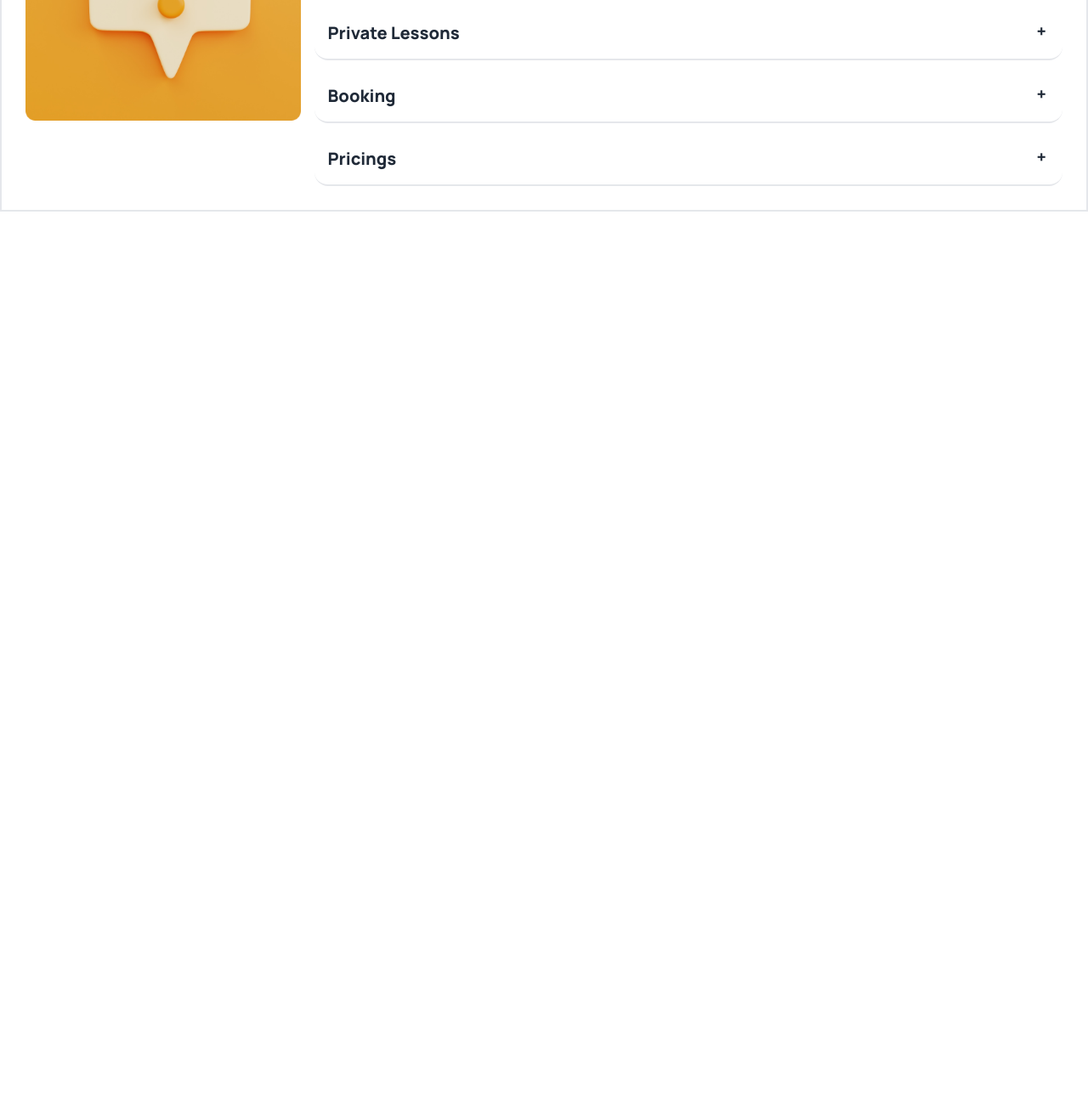
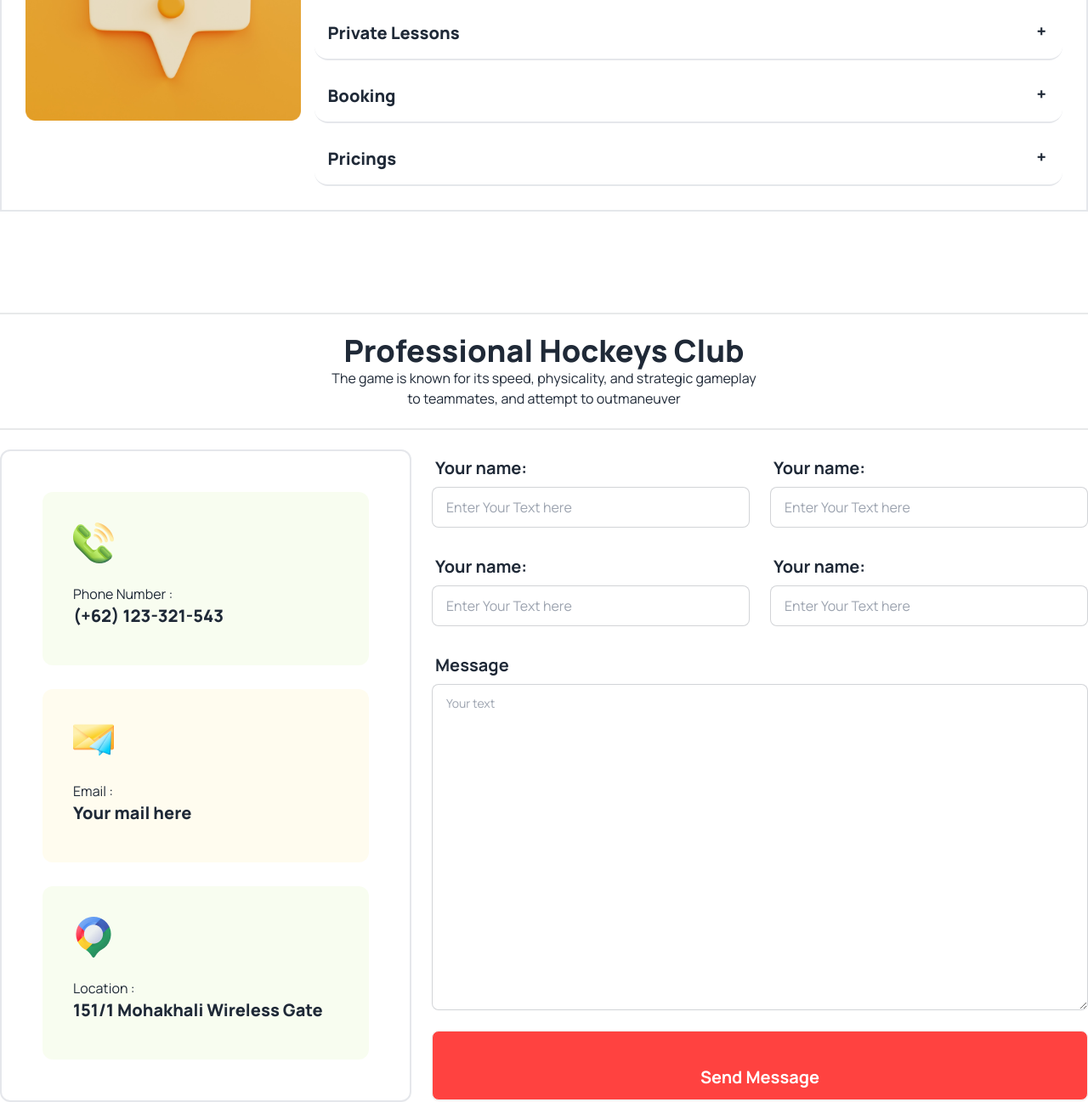
Before and after one commit to Juwelmia63/project-3, a plain HTML site: page index.html in a window 1280 px wide. Shown: the part 3422-4719 px from the top of the page at 85% size. Before the commit the page ends 3671 px from the top, so only its background shows below. Drawn offline with nearby package versions, Linux system fonts and the light colour scheme.

Commit message:
Input Section Complite

```diff
--- a/index.html
+++ b/index.html
@@ -455,7 +455,79 @@
 
         </section>
 
-        <!-- Clients Question -->
+
+
+        <section class="mt-28">
+            <div class="divider"></div>
+            <h2 class="text-4xl font-extrabold text-center">Professional Hockeys Club</h2>
+            <p class="text-center lg:w-2/5 mx-auto">The game is known for its speed, physicality, and strategic
+                gameplay to teammates, and attempt to outmaneuver</p>
+            <div class="divider"></div>
+
+            <div class="flex flex-col lg:flex-row gap-6">
+                <div class="border-2 border-inherit rounded-xl">
+                    <div class="flex flex-col gap-7 p-12">
+                        <div class="bg-[#BCED6D1A] lg:w-96 rounded-xl">
+                            <img class="pt-9 pl-9" src="img/Group 1171275317.png" alt="">
+                            <p class="pt-6 pl-9 pb-11">Phone Number : <br>
+                                <span class="font-extrabold text-xl">(+62) 123-321-543</span></p>
+                        </div>
+                        <div class="bg-[#FDDD5F1A] lg:w-96 rounded-xl">
+                            <img class="pt-9 pl-9" src="img/Group 1171275318.png" alt="">
+                            <p class="pt-6 pl-9 pb-11">Email : <br>
+                                <span class="font-extrabold text-xl">Your mail here</span></p>
+                        </div>
+                        <div class="bg-[#BCED6D1A] lg:w-96 rounded-xl">
+                            <img class="pt-9 pl-9" src="img/Group 1171275321.png" alt="">
+                            <p class="pt-6 pl-9 pb-11">Location : <br>
+                                <span class="font-extrabold text-xl">151/1 Mohakhali Wireless Gate</span></p>
+                        </div>
+
+                    </div>
+
+                </div>
+
+
+                <div class="w-full">
+                    <div class="grid grid-cols-1 lg:grid-cols-2 gap-6">
+                        <label class="form-control w-full  ">
+                            <div class="label">
+                              <span class="label-text text-xl font-bold">Your name:</span>
+                            </div>
+                            <input type="text" placeholder="Enter Your Text here" class="input input-bordered w-full " />
+                          </label>
+                        <label class="form-control w-full ">
+                            <div class="label">
+                              <span class="label-text text-xl font-bold">Your name:</span>
+                            </div>
+                            <input type="text" placeholder="Enter Your Text here" class="input input-bordered w-full " />
+                          </label>
+                        <label class="form-control w-full  ">
+                            <div class="label">
+                              <span class="label-text text-xl font-bold">Your name:</span>
+                            </div>
+                            <input type="text" placeholder="Enter Your Text here" class="input input-bordered w-full" />
+                          </label>
+                        <label class="form-control w-full  ">
+                            <div class="label">
+                              <span class="label-text text-xl font-bold">Your name:</span>
+                            </div>
+                            <input type="text" placeholder="Enter Your Text here" class="input input-bordered w-full " />
+                          </label>
+
+                          <label class="form-control col-span-2">
+                            <div class="label">
+                              <span class="label-text text-xl font-bold">Message</span>
+                            </div>
+                            <textarea class="textarea textarea-bordered h-96" placeholder="Your text"></textarea>
+                          </label>
+
+                          <button class="btn btn-priary col-span-2 bg-primary text-white p-10 text-xl font-bold hover:bg-primary">Send Message</button>
+
+                    </div>
+                </div>
+
+        </section>
 
     </main>
     <footer>
```
